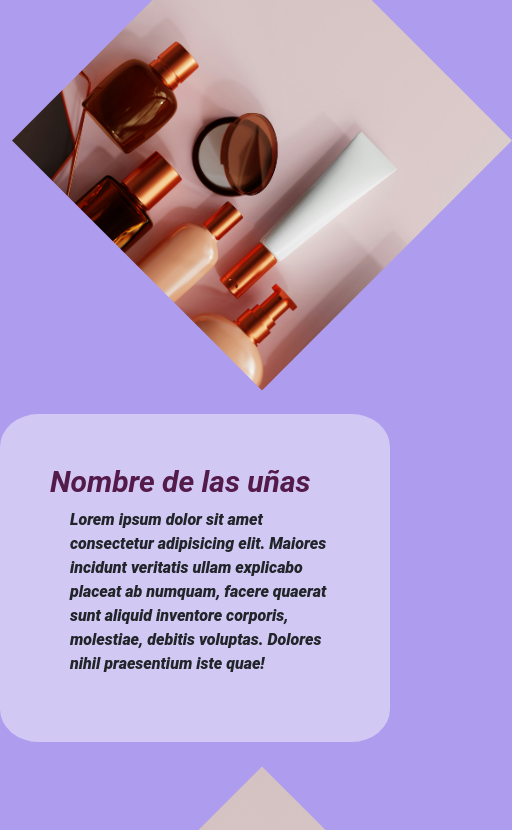
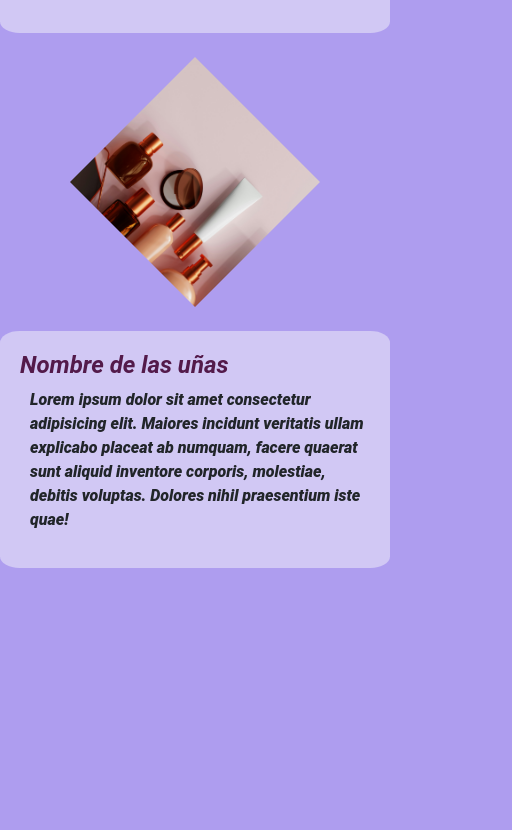
Before and after one commit to GREGORIO971117/U-asMar, a plain HTML site: page acrilico.html in a window 390 px wide. Shown: the part 1170-2000 px from the top of the page, 512 px wide, since content can reach past the window. After the commit the page ends 1762 px from the top, so only its background shows below. Drawn offline with nearby package versions, Linux system fonts and the light colour scheme.

Commit message:
Se actualiza para ser responsivo

```diff
--- a/acrilico.html
+++ b/acrilico.html
@@ -12,12 +12,8 @@
     <link rel="stylesheet" href="./styles/acrilico.css">
 
     <title>Acrilico</title>
-
-
 </head>
 <body>
-
-
     <nav class="navbar navbar-expand-lg navbar-light">
         <div class="container-fluid">
           <a class="navbar-brand" href="./index.html">MARCIANA</a>
@@ -48,11 +44,11 @@
       </nav>
 
       <div class="container-fluid servicios">
-
         <div class="row">
           <h1 class="text-center mt-4 mb-4">ACRILICO</h1>
 
-      <div class="col-md-6 mb-4">
+          <!-- Primera fila -->
+          <div class="col-sm-12 col-md-6 mb-4">
             <div class="card">
               <img
                 src="./assets/productos3.jpg"
@@ -61,13 +57,13 @@
               />
             </div>
           </div>
-      <div class="col-md-6 mb-4 align-items-center justify-content parrafo">
+          <div class="col-sm-12 col-md-6 mb-4 align-items-center justify-content parrafo">
             <h2>Nombre de las uñas</h2>
             <p>Lorem ipsum dolor sit amet consectetur adipisicing elit. Maiores incidunt veritatis ullam explicabo placeat ab numquam, facere quaerat sunt aliquid inventore corporis, molestiae, debitis voluptas. Dolores nihil praesentium iste quae!</p>
           </div>
-      </div>
-     <div class="row">
-      <div class="col-md-6 mb-4">
+
+          <!-- Segunda fila -->
+          <div class="col-sm-12 col-md-6 mb-4">
             <div class="card">
               <img
                 src="./assets/productos3.jpg"
@@ -76,12 +72,13 @@
               />
             </div>
           </div>
-      <div class="col-md-6 mb-4 align-items-center justify-content parrafo">
+          <div class="col-sm-12 col-md-6 mb-4 align-items-center justify-content parrafo">
             <h2>Nombre de las uñas</h2>
             <p>Lorem ipsum dolor sit amet consectetur adipisicing elit. Maiores incidunt veritatis ullam explicabo placeat ab numquam, facere quaerat sunt aliquid inventore corporis, molestiae, debitis voluptas. Dolores nihil praesentium iste quae!</p>
           </div>
-      </div><div class="row">
-      <div class="col-md-6 mb-4">
+
+          <!-- Tercera fila -->
+          <div class="col-sm-12 col-md-6 mb-4">
             <div class="card">
               <img
                 src="./assets/productos3.jpg"
@@ -90,13 +87,10 @@
               />
             </div>
           </div>
-      <div class="col-md-6 mb-4 align-items-center justify-content parrafo">
+          <div class="col-sm-12 col-md-6 mb-4 align-items-center justify-content parrafo">
             <h2>Nombre de las uñas</h2>
             <p>Lorem ipsum dolor sit amet consectetur adipisicing elit. Maiores incidunt veritatis ullam explicabo placeat ab numquam, facere quaerat sunt aliquid inventore corporis, molestiae, debitis voluptas. Dolores nihil praesentium iste quae!</p>
           </div>
-      </div>
-
-
         </div>
       </div>
 
--- a/styles/acrilico.css
+++ b/styles/acrilico.css
@@ -11,7 +11,6 @@
 
 /* Estilos generales */
 body {
-
     font-family: "Roboto", sans-serif;
     font-weight: 1000;
     font-style: italic;
@@ -23,11 +22,12 @@ body {
 
 .navbar {
     background-color: var(--color5);
-  }
+}
 
-.navbar-toggler{
+.navbar-toggler {
     background-color: #AE9DEF;
 }
+
 /* Titulares */
 h1 {
     margin-top: 100px;
@@ -35,7 +35,6 @@ h1 {
     font-weight: 900;
     color: var(--color5);
     text-shadow: 2px 2px 4px rgba(0, 0, 0, 0.7); /* Agrega sombra para mejor legibilidad */
-
 }
 
 h2 {
@@ -51,18 +50,18 @@ h2 {
 }
 
 /* Botones generales */
-.btn{
+.btn {
     font-size: 20px;
     border-width: 3px; /* Para asegurar consistencia */
 }
 
-.btn-acerca{
-    color:var(--color1)
+.btn-acerca {
+    color: var(--color1);
 }
 
 /* Botones personalizados */
 .btn-outline-primary {
-    --bs-btn-border-color:none;
+    --bs-btn-border-color: none;
     --bs-btn-color: var(--color5);
     background-color: var(--color3);
     border-radius: 20px;
@@ -78,7 +77,8 @@ h2 {
     height: 60px;
     margin: 50px 0;
 }
-.card{
+
+.card {
     border: none; /* Elimina borde innecesario */
     background-color: transparent;
     display: flex;
@@ -96,12 +96,59 @@ h2 {
     clip-path: polygon(50% 0%, 100% 50%, 50% 100%, 0% 50%);
 }
 
-p{
+p {
     margin-left: 20px;
 }
 
-.parrafo{
+.parrafo {
     background-color: #D1C8F4;
     border-radius: 10%;
     padding: 50px;
 }
+
+/* Media Queries para dispositivos móviles */
+@media (max-width: 768px) {
+    h1 {
+        font-size: 32px; /* Reduce tamaño del título */
+        margin-top: 50px;
+    }
+
+    h2 {
+        font-size: 24px; /* Reduce tamaño del subtítulo */
+    }
+
+    .btn {
+        font-size: 16px; /* Ajusta tamaño de botones */
+        width: 100px;
+        height: 40px;
+    }
+
+    .card-img-top {
+        width: 300px; /* Reduce el tamaño en pantallas pequeñas */
+        height: 300px;
+    }
+
+    .parrafo {
+        padding: 30px; /* Reduce padding para pantallas pequeñas */
+        border-radius: 5%;
+    }
+}
+
+@media (max-width: 576px) {
+    .navbar-brand {
+        font-size: 30px; /* Ajusta tamaño del logo en la navbar */
+    }
+
+    .card-img-top {
+        width: 250px; /* Ajusta aún más el tamaño de las imágenes */
+        height: 250px;
+    }
+
+    .parrafo {
+        padding: 20px; /* Ajusta el padding para pantallas extra pequeñas */
+    }
+
+    p {
+        margin-left: 10px; /* Reduce margen para texto */
+    }
+}
```
Lines whose indentation alone changed are shown as unchanged.
